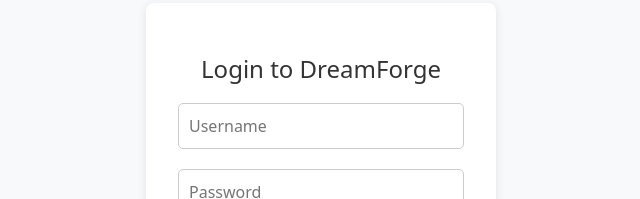
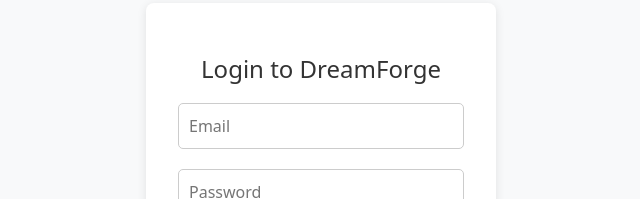
Before and after one commit to OrYanivProject/DreamForge, a React (Vite) app in the folder client/: page /login in a window 1280 px wide. Shown: the part 199-398 px from the top of the page, without its empty margins (319-959 px from the left). Built offline with nearby package versions, Linux system fonts and the light colour scheme.

Commit message:
styling changes2

```diff
--- a/client/src/Login.jsx
+++ b/client/src/Login.jsx
@@ -6,11 +6,12 @@
 function Login() {
     const [username, setUsername] = useState('');
     const [password, setPassword] = useState('');
+    const [email, setEmail] = useState('');
     const navigate = useNavigate();
 
     const handleSubmit = (e) => {
         e.preventDefault();
-        axios.post('http://localhost:3001/login', { username, password })
+        axios.post('http://localhost:3001/login', { email, password })
             .then(result => {
                 if (result.data === "Success") {
                     navigate('/home');
@@ -31,10 +32,10 @@
                 <form onSubmit={handleSubmit}>
                     <input
                         type="text"
-                        placeholder="Username"
+                        placeholder="Email"
                         className="input-field"
-                        value={username}
-                        onChange={(e) => setUsername(e.target.value)}
+                        value={email}
+                        onChange={(e) => setEmail(e.target.value)}
                     />
                     <input
                         type="password"
```
